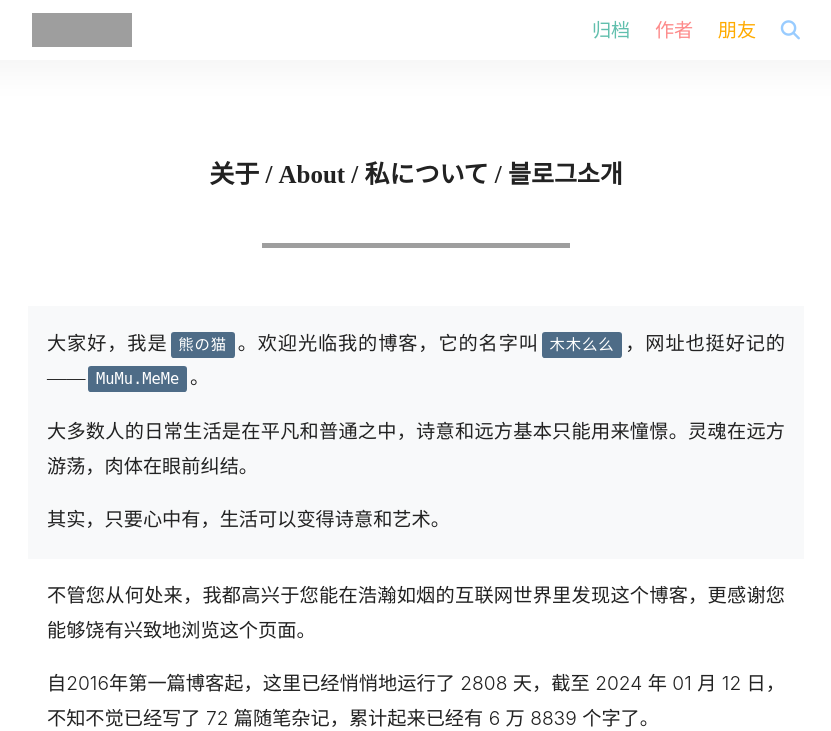
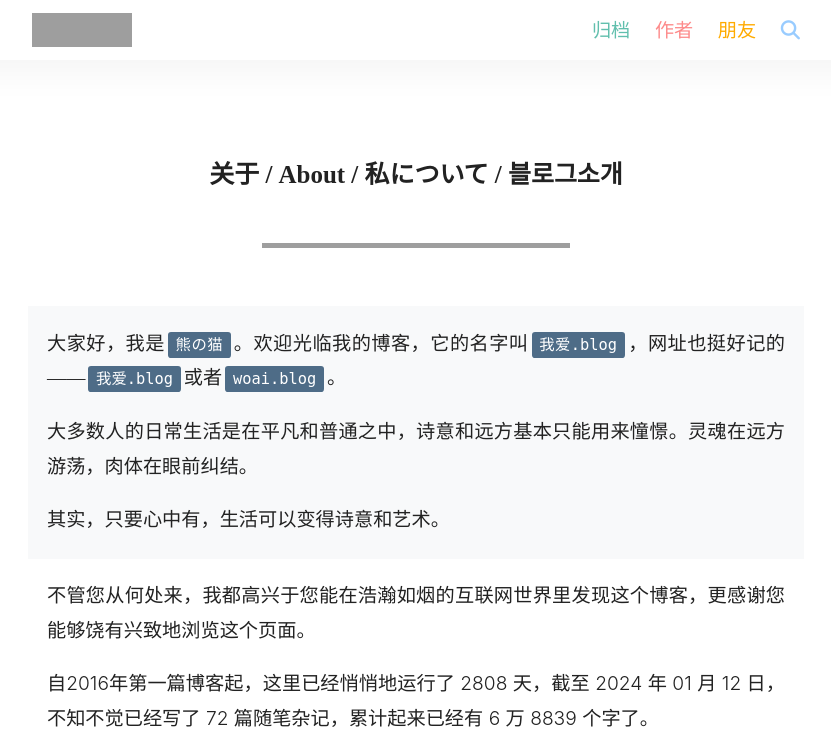
Before and after one commit to bearfm/bearfm.github.io, a Jekyll site: the page built from _pages/about.md, in a window 1280 px wide and 900 px high, cut to the strip 0-731 px from the top of the window. Shown: the whole strip, without its empty margins (224-1055 px from the left). Built offline with Jekyll 4.4.1, drawn with Linux system fonts in a browser that asks for light colours; nearby versions of some CDN libraries; some web fonts are replaced; comment, search, counter and statistics services are not loaded; some of the changed text lies outside the part shown; grey boxes are pictures that could not be loaded.

Commit message:
调整about

```diff
--- a/_pages/about.md
+++ b/_pages/about.md
@@ -5,7 +5,7 @@ layout: page
 author: 熊的猫
 ---
 
->大家好，我是`熊の猫`。欢迎光临我的博客，它的名字叫`木木么么`，网址也挺好记的——`MuMu.MeMe`。
+>大家好，我是`熊の猫`。欢迎光临我的博客，它的名字叫`我爱.blog`，网址也挺好记的——`我爱.blog`或者`woai.blog`。
 >
 >大多数人的日常生活是在平凡和普通之中，诗意和远方基本只能用来憧憬。灵魂在远方游荡，肉体在眼前纠结。
 >
@@ -25,7 +25,7 @@ author: 熊的猫
 
 如果您有兴趣的话，欢迎给我来信。以下是我的几种联系方式：
 
-><i class="fa-solid fa-envelope"></i>：mumumemeⓐyeah.net
+><i class="fa-solid fa-envelope"></i>：woaiblogⓐ126.com
 >
 ><i class="fa-brands fa-qq"></i>：5592112，[点我](http://wpa.qq.com/msgrd?v=3&uin=5592112&site=qq&menu=yes){:target="_blank"}
 >
```
